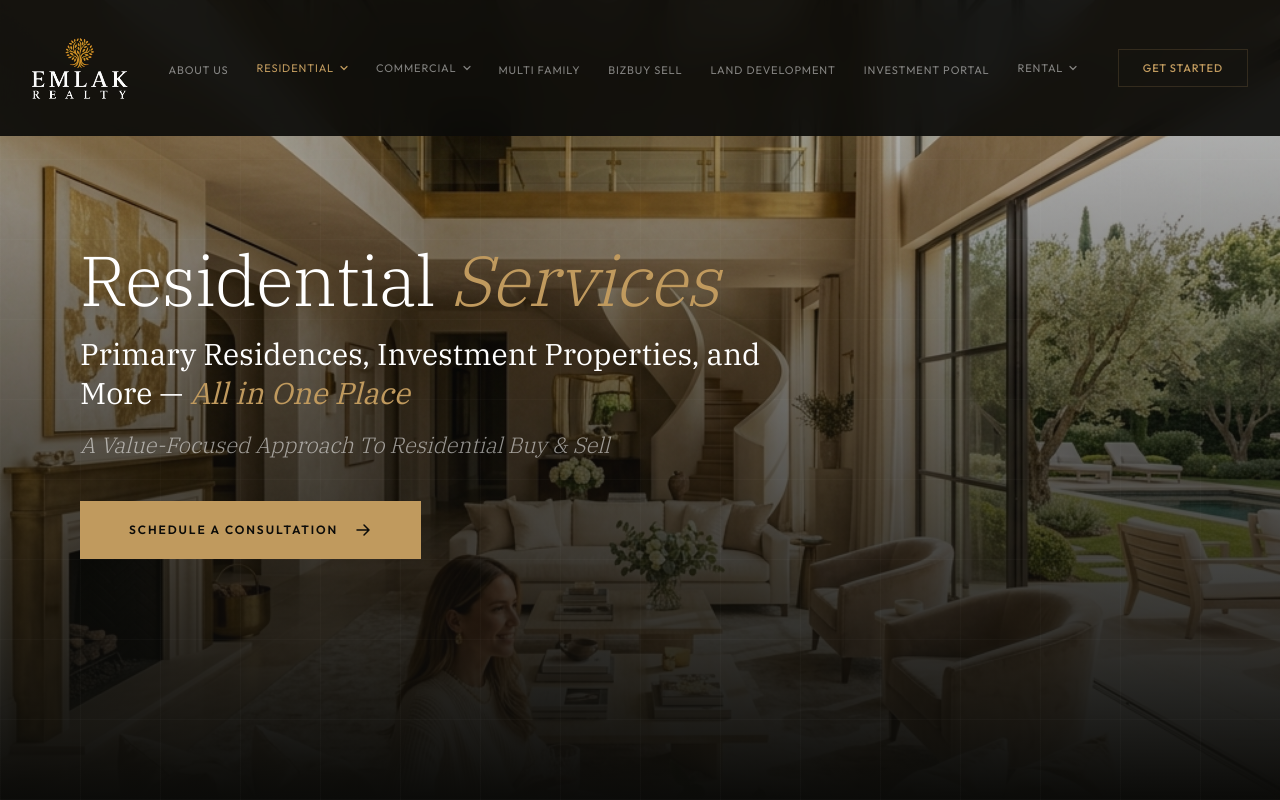
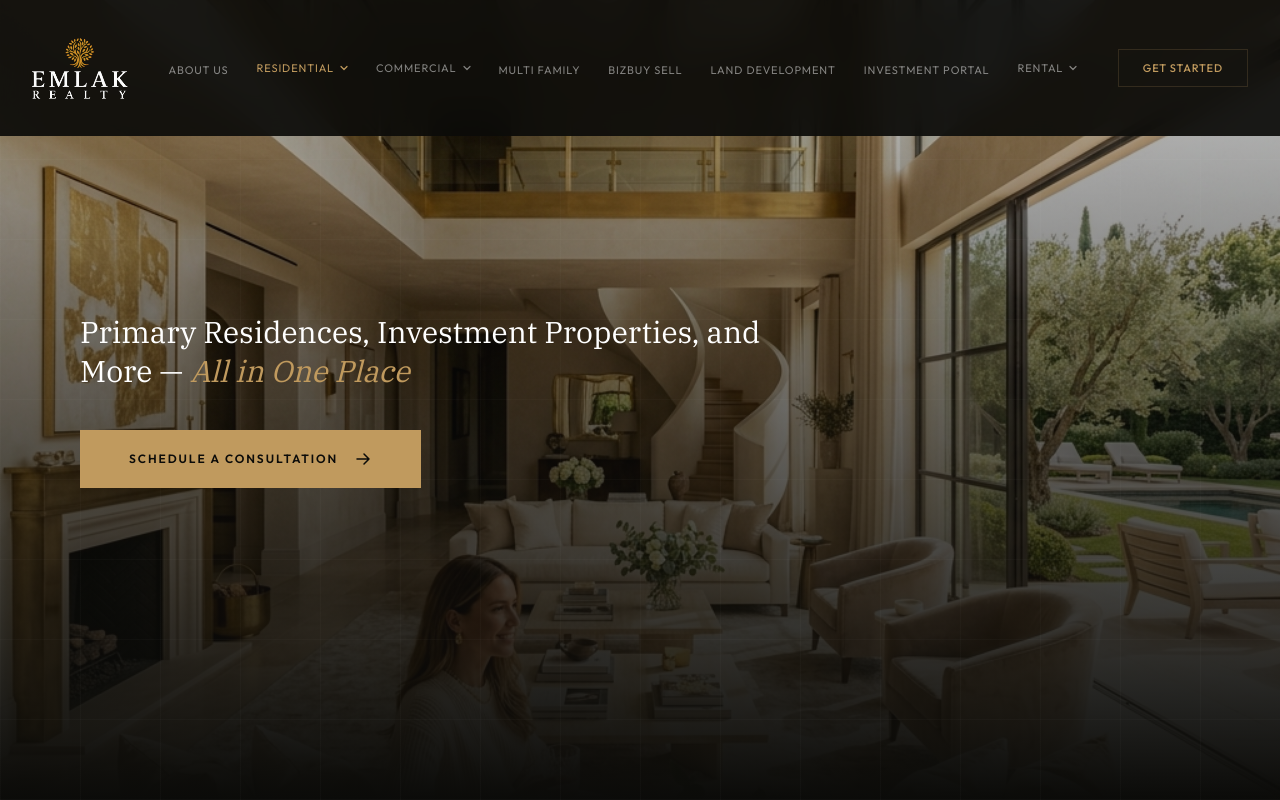
Before and after one commit to talha-exe/emlak-demo, a Next.js app: page /residential in a window 1280 px wide. Shown: the top 800 px of the page. Built offline with nearby package versions, Linux system fonts and the light colour scheme.

Commit message:
Changes Fix

```diff
--- a/src/components/pages/about/AboutPage.jsx
+++ b/src/components/pages/about/AboutPage.jsx
@@ -179,7 +179,7 @@ export default function AboutPage() {
 
       <CTASection
         title='Ready to maximize your real estate <em className="italic text-gold">potential?</em>'
-        subtitle="Connect with our experts today and take the first step toward smarter, more profitable decisions."
+        subtitle=""
         buttonText="Contact Our Experts"
       />
     </main>
--- a/src/components/pages/buyer-agent/BuyerAgentPage.jsx
+++ b/src/components/pages/buyer-agent/BuyerAgentPage.jsx
@@ -31,9 +31,6 @@ export default function BuyerAgentPage() {
             <ModalButton className="inline-flex items-center gap-4 bg-gold text-dark text-xs tracking-[.16em] uppercase font-semibold py-[19px] px-12 transition-all duration-300 border border-gold hover:bg-transparent hover:text-gold hover:-translate-y-0.5 hover:shadow-[0_8px_32px_rgba(192,154,94,.2)] group">
               Schedule a Consultation
             </ModalButton>
-            <button onClick={() => document.getElementById('strategy')?.scrollIntoView({ behavior: 'smooth' })} className="inline-flex items-center gap-4 bg-transparent text-white text-xs tracking-[.16em] uppercase font-semibold py-[19px] px-12 no-underline transition-all duration-300 border border-white/20 hover:border-gold hover:text-gold hover:-translate-y-0.5 group">
-              Our Acquisition Strategy
-            </button>
           </div>
         </div>
       </section>
--- a/src/components/pages/home/HomePage.jsx
+++ b/src/components/pages/home/HomePage.jsx
@@ -223,7 +223,7 @@ export default function HomePage() {
       <CTASection
         id="success"
         title='Start Your Success Story<br />with <em className="italic text-gold">Emlak Realty</em>'
-        subtitle="Join a brokerage that prioritizes growth, rewards performance, and opens doors to high-value opportunities."
+        subtitle=""
         buttonText="Join Emlak Realty"
       />
     </main>
--- a/src/components/pages/listing-agent/ListingAgentPage.jsx
+++ b/src/components/pages/listing-agent/ListingAgentPage.jsx
@@ -31,9 +31,6 @@ export default function ListingAgentPage() {
             <ModalButton className="inline-flex items-center gap-4 bg-gold text-dark text-xs tracking-[.16em] uppercase font-semibold py-[19px] px-12 transition-all duration-300 border border-gold hover:bg-transparent hover:text-gold hover:-translate-y-0.5 hover:shadow-[0_8px_32px_rgba(192,154,94,.2)] group">
               Schedule a Consultation
             </ModalButton>
-            <button onClick={() => document.getElementById('approach')?.scrollIntoView({ behavior: 'smooth' })} className="inline-flex items-center gap-4 bg-transparent text-white text-xs tracking-[.16em] uppercase font-semibold py-[19px] px-12 no-underline transition-all duration-300 border border-white/20 hover:border-gold hover:text-gold hover:-translate-y-0.5 group">
-              Our Listing Strategy
-            </button>
           </div>
         </div>
       </section>
--- a/src/components/pages/residential/ResidentialPage.jsx
+++ b/src/components/pages/residential/ResidentialPage.jsx
@@ -47,14 +47,8 @@ export default function ResidentialPage() {
         <div className="absolute inset-0 z-[1] bg-gradient-to-b from-dark/20 via-dark/60 via-50% to-dark" />
         <div className="hero-grid absolute inset-0 z-[2] pointer-events-none" />
         <div className="relative z-[3] max-w-[840px]">
-          <h1 className="font-serif text-[clamp(32px,5.5vw,76px)] font-light leading-[1.1] tracking-[-0.01em] text-white mb-4 animate-fadeUp-d2">
-            Residential <em className="italic text-gold">Services</em>
-          </h1>
-          <p className="font-serif text-[clamp(18px,2.6vw,30px)] font-normal text-white mb-4 animate-fadeUp-d3 max-w-[740px] leading-[1.3]">
+          <p className="font-serif text-[clamp(18px,2.6vw,30px)] font-normal text-white mb-10 animate-fadeUp-d3 max-w-[740px] leading-[1.3]">
             Primary Residences, Investment Properties, and More — <em className="italic text-gold">All in One Place</em>
-          </p>
-          <p className="font-serif text-[clamp(15px,2vw,22px)] font-light italic text-white/[.55] mb-10 animate-fadeUp-d3 max-w-[640px]">
-            A Value-Focused Approach To Residential Buy &amp; Sell
           </p>
           <ModalButton className="inline-flex items-center gap-4 bg-gold text-dark text-xs tracking-[.16em] uppercase font-semibold py-[19px] px-12 transition-all duration-300 border border-gold animate-fadeUp-d4 hover:bg-transparent hover:text-gold hover:-translate-y-0.5 hover:shadow-[0_8px_32px_rgba(192,154,94,.2)] group">
             Schedule a consultation
```
